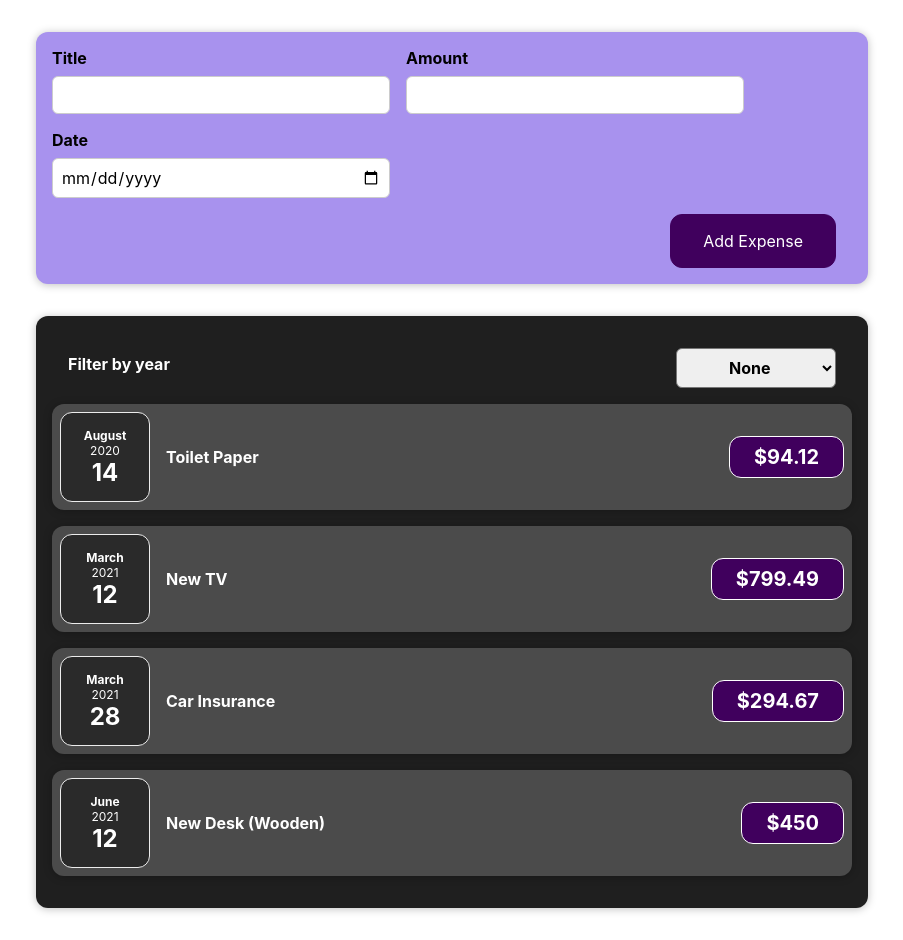
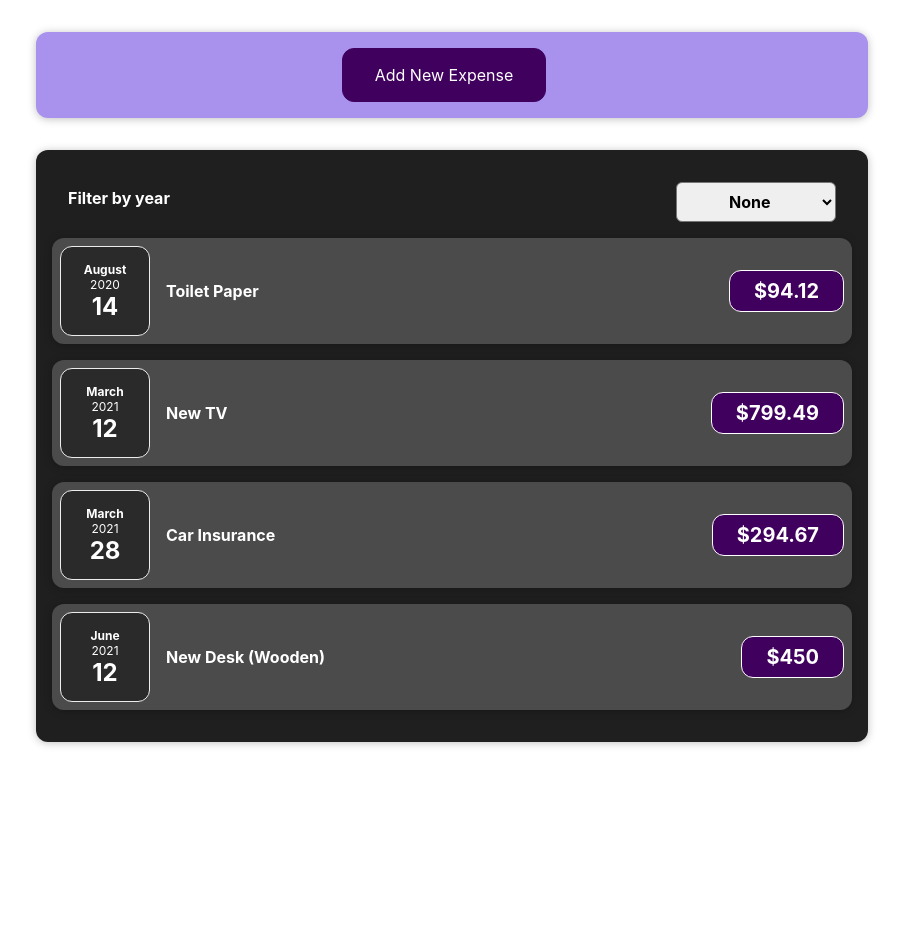
Before and after one commit to iMaupin/expense_tracker, a React (Create React App) app: page / in a window 1280 px wide. Shown: the whole page, without its empty margins (188-1091 px from the left). After the commit the page ends 800 px from the top, so only its background shows below. Built offline with nearby package versions, Linux system fonts and the light colour scheme.

Commit message:
added conditional button to open the newExpenseForm and cancel button

```diff
--- a/src/components/NewExpense/ExpenseForm.js
+++ b/src/components/NewExpense/ExpenseForm.js
@@ -1,7 +1,7 @@
 import React, { useState } from 'react'
 import './ExpenseForm.css'
 
-const ExpenseForm = ({ onSaveExpenseData }) => {
+const ExpenseForm = ({ onSaveExpenseData, onCancel }) => {
   const [enteredTitle, setEnteredTitle] = useState('')
   const [enteredAmount, setEnteredAmount] = useState('')
   const [enteredDate, setEnteredDate] = useState('')
@@ -27,6 +27,7 @@ const ExpenseForm = ({ onSaveExpenseData }) => {
     setEnteredAmount('')
     setEnteredDate('')
   }
+
   return (
     <form onSubmit={submitHandler}>
       <div className='new-expense__controls'>
@@ -59,6 +60,7 @@ const ExpenseForm = ({ onSaveExpenseData }) => {
         </div>
       </div>
       <div className='new-expense__actions'>
+        <button onClick={onCancel}>Cancel</button>
         <button type='submit'>Add Expense</button>
       </div>
     </form>
--- a/src/components/NewExpense/NewExpense.js
+++ b/src/components/NewExpense/NewExpense.js
@@ -1,18 +1,27 @@
-import React from 'react'
+import React, { useState } from 'react'
 import './NewExpense.css'
 import ExpenseForm from './ExpenseForm'
 
 const NewExpense = ({ onAddExpense }) => {
+  const [isEditing, setIsEditing] = useState(false)
   const saveExpenseDataHandler = (enteredExpenseData) => {
     const expenseData = {
       ...enteredExpenseData,
       id: Math.random().toString()
     }
     onAddExpense(expenseData)
+    setIsEditing(false)
+  }
+  const newExpenseHandler = () => {
+    setIsEditing(true)
+  }
+  const cancelEditing = () => {
+    setIsEditing(false)
   }
   return (
     <div className='new-expense'>
-      <ExpenseForm onSaveExpenseData={saveExpenseDataHandler} />
+      {!isEditing && <button onClick={newExpenseHandler}>Add New Expense</button>}
+      {isEditing && <ExpenseForm onSaveExpenseData={saveExpenseDataHandler} onCancel={cancelEditing} />}
     </div>
   )
 }
```
